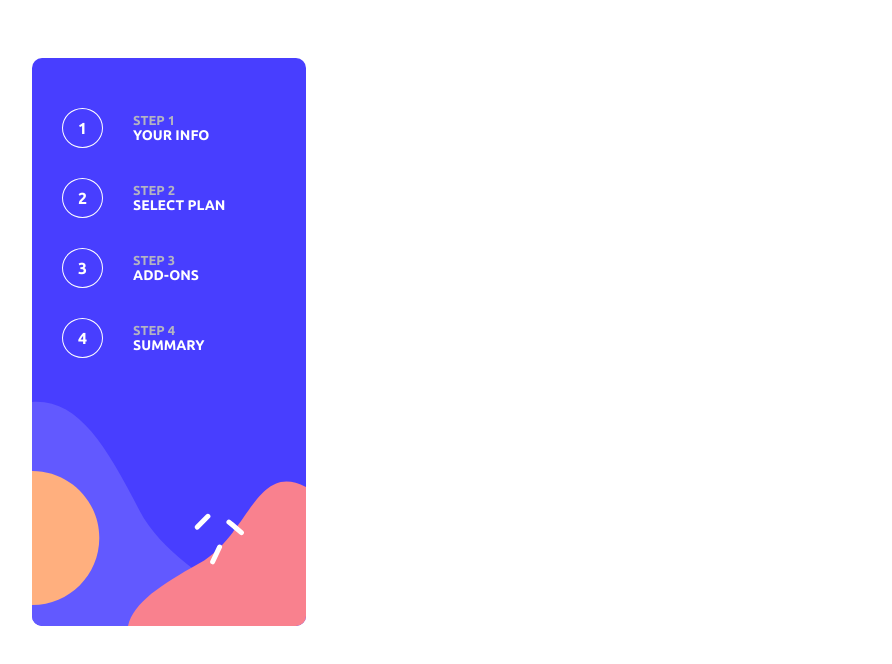
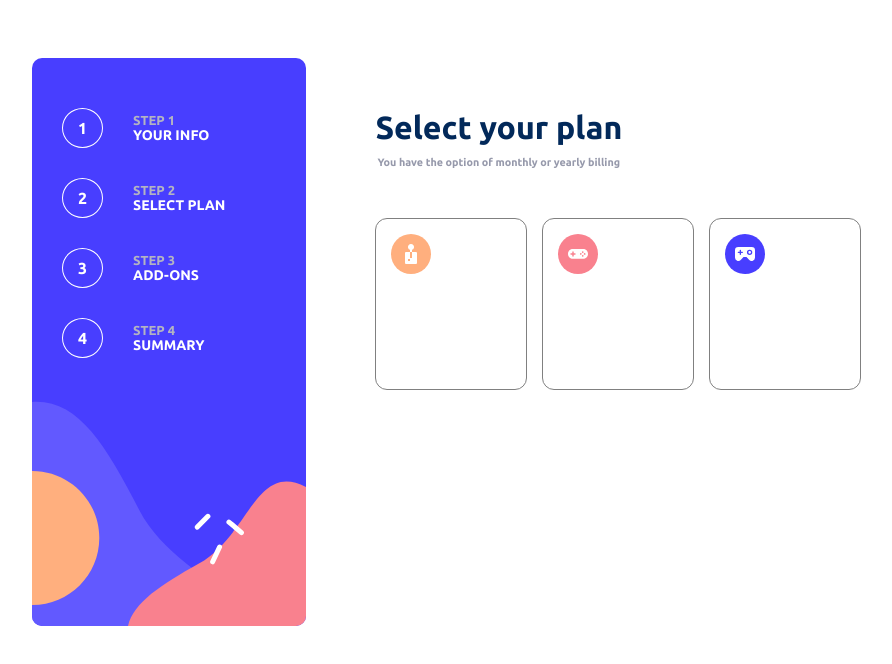
Before and after one commit to somaleyo/State, a React (Vite) app: page / in a window 1280 px wide. Shown: the top 664 px of the page, without its empty margins (276-1168 px from the left). Built offline with nearby package versions, Linux system fonts and the light colour scheme.

Commit message:
plan box

```diff
--- a/src/App.jsx
+++ b/src/App.jsx
@@ -2,6 +2,7 @@ import { useState } from 'react'
 import bg from '/src/assets/images/sidebar.svg'
 import './App.css'
 import Info from './Components/Info/info'
+import Plan from './Components/Plan/plan'
 
 function App() {
 
@@ -42,7 +43,7 @@ function App() {
       </div>
       <div className="rightside">
         {/* <Info/> */}
-
+        <Plan/>
       </div>
     </div>
 
--- a/src/Components/Plan/plan.css
+++ b/src/Components/Plan/plan.css
@@ -0,0 +1,12 @@
+.box{
+    width: 120px;
+    padding: 15px;
+    height: 140px;
+    border: 1px solid gray;
+    border-radius: 12px;
+
+}
+.billing-container{
+    display: flex;
+    gap: 15px;
+}
--- a/src/Components/Plan/plan.jsx
+++ b/src/Components/Plan/plan.jsx
@@ -0,0 +1,25 @@
+import './plan.css'
+import arcade from '/src/assets/images/arcade.svg'
+import advanced from '/src/assets/images/advenced.svg'
+import pro from '/src/assets/images/pro.svg'
+export default function Plan(props) {
+    return(
+        <>
+            <h1>Select your plan</h1>
+            <h6>You have the option of monthly or yearly billing</h6>
+
+            <div className="billing-container">
+                <div className="arcade box">
+                    <img src={arcade} alt="" className="icon" />
+                </div>
+                <div className="advanced box">
+                    <img src={advanced} alt="" className="icon" />
+                </div>
+                <div className="pro box">
+                    <img src={pro} alt="" className="icon" />
+                </div>
+            </div>
+
+        </>
+    )
+}
```
